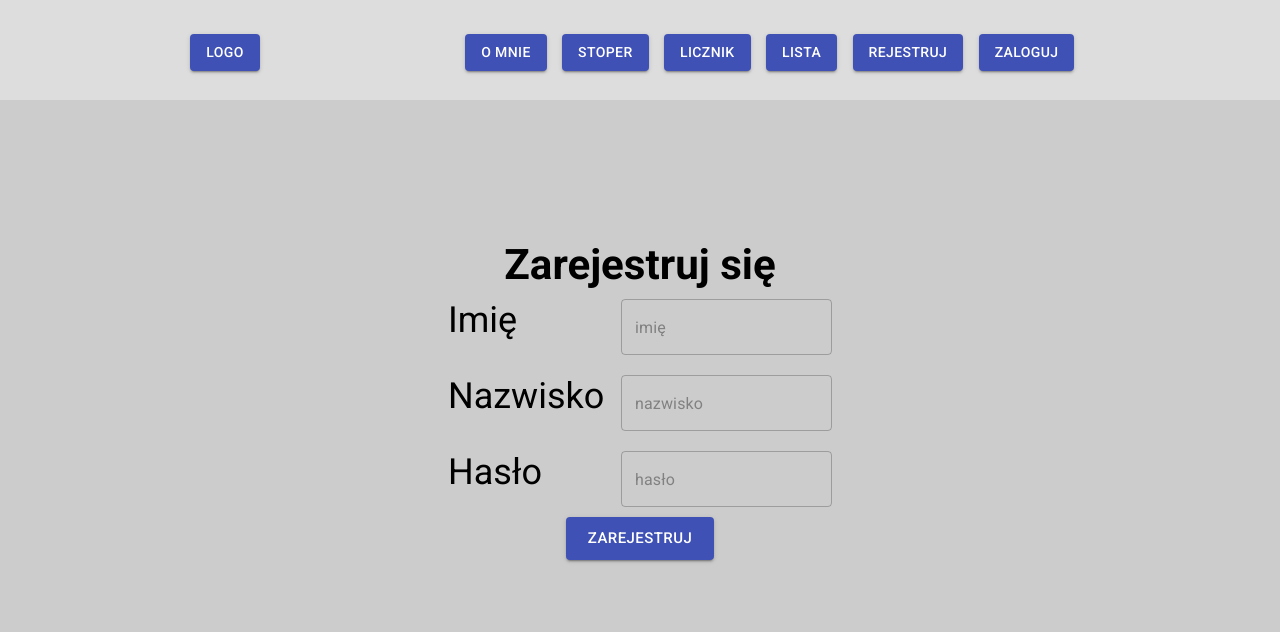
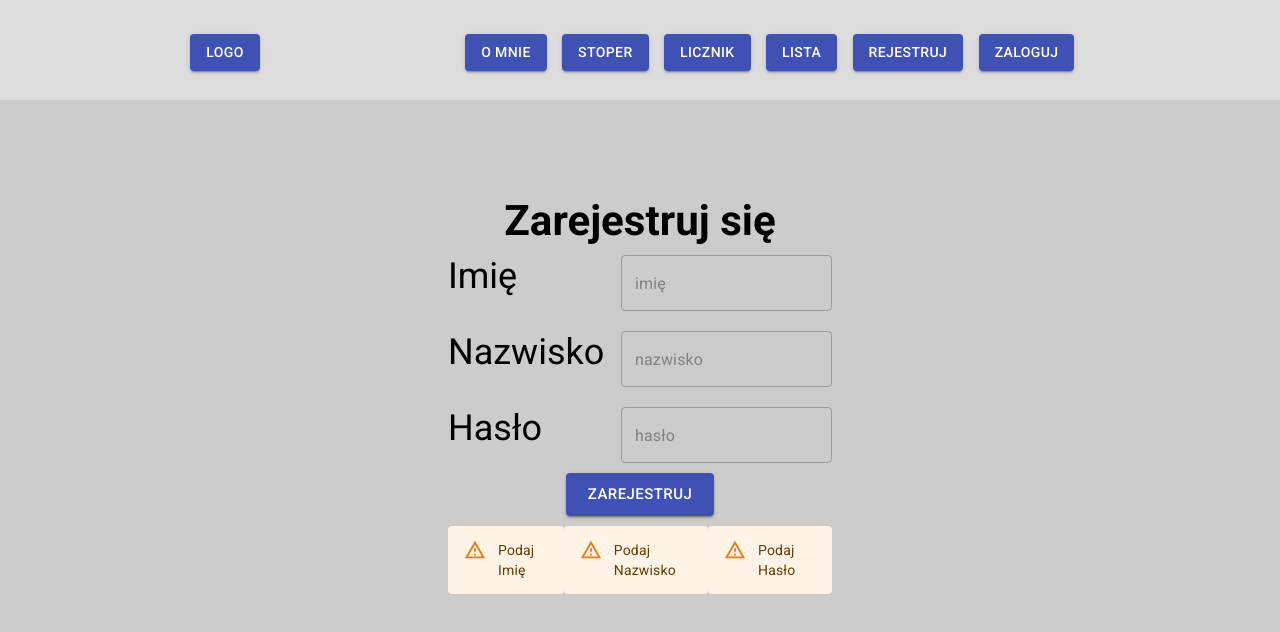
Before and after one commit to MariuszBednarz/React_Homework, a React (Create React App) app: page /Register in a window 1280 px wide. Shown: the top 632 px of the page. Built offline with nearby package versions, Linux system fonts and the light colour scheme; data requests are answered from the project's data file.

Commit message:
Login/Register initial commit

```diff
--- /dev/null
+++ b/db.json
@@ -0,0 +1,28 @@
+{
+  "users": [
+    {
+      "id": 1,
+      "name": "Karol",
+      "secondName": "Kowalski",
+      "password": "pass1"
+    },
+    {
+      "id": 2,
+      "name": "Zbigniew",
+      "secondName": "Nowicki",
+      "password": "pass2"
+    },
+    {
+      "id": 3,
+      "name": "Mariusz",
+      "secondName": "Bednarz",
+      "password": "Pass123"
+    },
+    {
+      "id": 4,
+      "name": "Mariusz",
+      "secondName": "Kaczuch",
+      "password": "123"
+    }
+  ]
+}
--- a/package.json
+++ b/package.json
@@ -3,7 +3,10 @@
   "version": "0.1.0",
   "private": true,
   "dependencies": {
+    "@emotion/react": "^11.4.1",
+    "@emotion/styled": "^11.3.0",
     "@material-ui/icons": "^4.11.2",
+    "@mui/material": "^5.0.0",
     "@testing-library/jest-dom": "^5.14.1",
     "@testing-library/react": "^11.2.7",
     "@testing-library/user-event": "^12.8.3",
--- a/src/components/List.js
+++ b/src/components/List.js
@@ -59,6 +59,7 @@ const ListContainer = () => {
       .then((response) => {
         const responseChars = response.data;
         setChars(responseChars);
+        setSortedChars(responseChars.results);
       });
   }, [page]);
 
@@ -88,9 +89,15 @@ const ListContainer = () => {
   };
 
   const handleChange = () => {
-    setCheckValue((checkValue = !checkValue));
+    const newCheckValue = !checkValue;
+    setCheckValue(newCheckValue);
     const sortedChars = [...chars.results];
-    sortedChars.sort((a, b) => a.name.localeCompare(b.name));
+    sortedChars.sort((a, b) =>
+      newCheckValue
+      //tu dzięki radzie Mateusza działa
+        ? b.name.localeCompare(a.name)
+        : a.name.localeCompare(b.name)
+    );
 
     setSortedChars(sortedChars);
     console.log(checkValue, sortedChars);
@@ -124,7 +131,8 @@ const ListContainer = () => {
       <ListWrap>
         {chars ? (
           <>
-            {(checkValue ? sortedChars : chars.results).filter((char) =>
+            {(checkValue ? sortedChars : chars.results)
+              .filter((char) =>
                 listValue === "all" ? true : char.status === listValue
               )
               .map((char) => {
--- /dev/null
+++ b/src/components/Logged.js
@@ -0,0 +1,25 @@
+import React from "react";
+import styled from "styled-components";
+
+const Wrapper = styled.div`
+  width: 100vw;
+  height: 100vh;
+  background-color: #ccc;
+  display: flex;
+  flex-direction: column;
+  justify-content: center;
+  align-items: center;
+`;
+const InputWrap = styled.div`
+  width: 30vw;
+  display: flex;
+  flex-direction: row;
+  justify-content: space-between;
+  margin: 10px;
+`;
+
+const Logged = () => {
+  return <Wrapper><InputWrap>Jesteś zalogowany</InputWrap></Wrapper>;
+};
+
+export default Logged;
--- a/src/components/Login.js
+++ b/src/components/Login.js
@@ -1,7 +1,9 @@
-import React, { useState } from "react";
+import React, { useEffect, useState } from "react";
 import styled from "styled-components";
 import { Button, TextField } from "@material-ui/core";
-
+import axios from "axios";
+import { useHistory } from "react-router";
+import Alert from "@mui/material/Alert";
 
 const Wrapper = styled.div`
   width: 100vw;
@@ -21,25 +23,111 @@ width: 30vw;
   margin: 10px;
 `;
 
+const Login = () => {
+  let [inputName, setInputName] = useState();
+  let [inputSecondName, setInputSecondName] = useState();
+  let [inputPassword, setInputPassword] = useState();
+  const [userDatabase, setUserDatabase] = useState();
+  const history = useHistory();
 
-const Login = () => (
+  let [nameFilled, setNameFilled] = useState(false);
+  let [secNameFilled, setSecNameFilled] = useState(false);
+  let [passFilled, setPassFilled] = useState(false);
+
+  useEffect(() => {
+    axios.get(`http://localhost:3000/users`).then((response) => {
+      const userDatabase = response.data;
+      setUserDatabase(userDatabase);
+    });
+  });
+
+console.log(userDatabase)
+
+  const handleLoginSubmit = () => {
+    console.log("działa");
+    if (inputName !== undefined) {
+      console.log("inputName", inputName);
+      setNameFilled(true);
+    } else setNameFilled(false);
+    if (inputSecondName !== undefined) {
+      console.log("inputSecName", inputSecondName);
+      setSecNameFilled(true);
+    } else setSecNameFilled(false);
+    if (inputPassword !== undefined) {
+      console.log("inputPassword", inputPassword);
+      setPassFilled(true);
+    } else setPassFilled(false);
+
+
+    if (true) {
+      history.push(`/Logged`);
+    }
+  };
+
+  const handleNameInput = (e) => {
+    setInputName(e.target.value);
+  };
+  const handleSecondNameInput = (e) => {
+    setInputSecondName(e.target.value);
+  };
+  const handlePasswordInput = (e) => {
+    setInputPassword(e.target.value);
+  };
+
+  return (
     <Wrapper id="login1">
       <h3>Zaloguj się</h3>
       <InputWrap>
         <label htmlFor="name">Imię</label>
-      <TextField type="text" name="name" placeholder="imię"  variant="outlined" />
+        <TextField
+          type="text"
+          name="name"
+          placeholder="imię"
+          variant="outlined"
+          onChange={handleNameInput}
+        />
       </InputWrap>
       <InputWrap>
         <label htmlFor="secondName">Nazwisko</label>
-      <TextField type="text" name="secondName" placeholder="nazwisko" variant="outlined" />
+        <TextField
+          type="text"
+          name="secondName"
+          placeholder="nazwisko"
+          variant="outlined"
+          onChange={handleSecondNameInput}
+        />
       </InputWrap>
       <InputWrap>
         <label htmlFor="password">Hasło</label>
-      <TextField type="password" name="secondName" placeholder="hasło" variant="outlined" />
+        <TextField
+          type="password"
+          name="secondName"
+          placeholder="hasło"
+          variant="outlined"
+          onChange={handlePasswordInput}
+        />
       </InputWrap>
 
-    <Button type="submit" form="login1" variant="contained" color="secondary" size="large"  >Zaloguj</Button>
+      <Button
+        type="submit"
+        form="login1"
+        variant="contained"
+        color="secondary"
+        size="large"
+        onClick={handleLoginSubmit}
+      >
+        Zaloguj
+      </Button>
+      <InputWrap>
+        {nameFilled ? "" : <Alert severity="warning">Podaj Imię</Alert>}
+        {secNameFilled ? "" : <Alert severity="warning">Podaj Nazwisko</Alert>}
+        {passFilled ? "" : <Alert severity="warning">Podaj Hasło</Alert>}
+
+      </InputWrap>
+      {true ? "" : <Alert severity="error">Użytkownik nie istnieje</Alert>}
+
     </Wrapper>
   );
+};
 
 export default Login;
--- a/src/components/Register.js
+++ b/src/components/Register.js
@@ -1,7 +1,9 @@
-import React, { useState } from "react";
+import React, { useEffect, useState } from "react";
 import styled from "styled-components";
 import { Button, TextField } from "@material-ui/core";
-
+import axios from "axios";
+import { useHistory } from "react-router";
+import Alert from "@mui/material/Alert";
 
 const Wrapper = styled.div`
   width: 100vw;
@@ -21,26 +23,109 @@ width: 30vw;
   margin: 10px;
 `;
 
+const RegisterInput = () => {
+  let [inputName, setInputName] = useState();
+  let [inputSecondName, setInputSecondName] = useState();
+  let [inputPassword, setInputPassword] = useState();
+  const [userDatabase, setUserDatabase] = useState();
+  const history = useHistory();
 
-const Register = () => (
+  let [nameFilled, setNameFilled] = useState(false);
+  let [secNameFilled, setSecNameFilled] = useState(false);
+  let [passFilled, setPassFilled] = useState(false);
+
+  useEffect(() => {
+    axios.get(`http://localhost:3000/users`).then((response) => {
+      const userDatabase = response.data;
+      setUserDatabase(userDatabase);
+    });
+  });
+
+  const handleRegisterSubmit = () => {
+    if (inputName !== undefined) {
+      console.log("inputName", inputName);
+      setNameFilled(true);
+    } else setNameFilled(false);
+    if (inputSecondName !== undefined) {
+      console.log("inputSecName", inputSecondName);
+      setSecNameFilled(true);
+    } else setSecNameFilled(false);
+    if (inputPassword !== undefined) {
+      console.log("inputPassword", inputPassword);
+      setPassFilled(true);
+    } else setPassFilled(false);
+
+    if (nameFilled && secNameFilled && passFilled) {
+      axios.post(`http://localhost:3000/users`, {
+        id: ++userDatabase.length,
+        name: inputName,
+        secondName: inputSecondName,
+        password: inputPassword,
+      });
+      history.push(`/RegistrationConfirmation`);
+    }
+  };
+
+  const handleNameInput = (e) => {
+    setInputName(e.target.value);
+  };
+  const handleSecondNameInput = (e) => {
+    setInputSecondName(e.target.value);
+  };
+  const handlePasswordInput = (e) => {
+    setInputPassword(e.target.value);
+  };
+  return (
     <Wrapper id="register1">
       <h3>Zarejestruj się</h3>
       <InputWrap>
         <label htmlFor="name">Imię</label>
-      <TextField type="text" name="name" placeholder="imię"  variant="outlined" />
+        <TextField
+          type="text"
+          name="name"
+          placeholder="imię"
+          variant="outlined"
+          onChange={handleNameInput}
+        />
       </InputWrap>
       <InputWrap>
         <label htmlFor="secondName">Nazwisko</label>
-      <TextField type="text" name="secondName" placeholder="nazwisko" variant="outlined" />
+        <TextField
+          type="text"
+          name="secondName"
+          placeholder="nazwisko"
+          variant="outlined"
+          onChange={handleSecondNameInput}
+        />
       </InputWrap>
       <InputWrap>
         <label htmlFor="password">Hasło</label>
-      <TextField type="password" name="secondName" placeholder="hasło" variant="outlined" />
+        <TextField
+          type="password"
+          name="secondName"
+          placeholder="hasło"
+          variant="outlined"
+          onChange={handlePasswordInput}
+        />
       </InputWrap>
-
-    <Button type="submit" form="register1" variant="contained" color="primary" size="large"  >Zarejestruj</Button>
+      <Button
+        type="submit"
+        form="register1"
+        variant="contained"
+        color="primary"
+        size="large"
+        onClick={handleRegisterSubmit}
+      >
+        Zarejestruj
+      </Button>
+      <InputWrap>
+      {nameFilled ? "" : <Alert severity="warning">Podaj Imię</Alert>}
+      {secNameFilled ? "" : <Alert severity="warning">Podaj Nazwisko</Alert>}
+      {passFilled ? "" : <Alert severity="warning">Podaj Hasło</Alert>}
+      </InputWrap>
+      {true ? "" : <Alert severity="error">Taki użytkownik już istnieje - użyj innych danych</Alert>}
       </Wrapper>
   );
+};
 
-
-export default Register
+export default RegisterInput;
--- /dev/null
+++ b/src/components/RegistrationConfirmation.js
@@ -0,0 +1,25 @@
+import React from "react";
+import styled from "styled-components";
+
+const Wrapper = styled.div`
+  width: 100vw;
+  height: 100vh;
+  background-color: #ccc;
+  display: flex;
+  flex-direction: column;
+  justify-content: center;
+  align-items: center;
+`;
+const InputWrap = styled.div`
+  width: 30vw;
+  display: flex;
+  flex-direction: row;
+  justify-content: space-between;
+  margin: 10px;
+`;
+
+const RegistrationConfirmation = () => {
+  return <Wrapper><InputWrap>Dziękujemy za rejestrację</InputWrap></Wrapper>;
+};
+
+export default RegistrationConfirmation;
--- a/src/components/Routing.js
+++ b/src/components/Routing.js
@@ -10,9 +10,12 @@ import About from "./About";
 import Stoper from "./Stoper";
 import Counter from "./Counter";
 import List from "./List";
-import Register from "./Register";
+import RegisterInput from "./Register";
 import Login from "./Login";
 import Icons from "./Icons"
+import RegistrationConfirmation from "./RegistrationConfirmation"
+import Logged from "./Logged";
+
 
 const StyledLink = styled(Link)`
 text-decoration: none;
@@ -80,8 +83,11 @@ const Routing = () => {
         <Route path="/Stoper" component={Stoper} />
         <Route path="/Counter" component={Counter} />
         <Route path="/List" component={List} />
-        <Route path="/Register" component={Register} />
+        <Route path="/Register" component={RegisterInput} />
         <Route path="/Login" component={Login} />
+        <Route path="/RegistrationConfirmation" component={RegistrationConfirmation} />
+        <Route path="/Logged" component={Logged} />
+
       </Wrapper>
     </Router>
   );
```
Also changed, not shown: 1 other file (tests, documents, lock files or other folders). Lines whose indentation alone changed are shown as unchanged.
